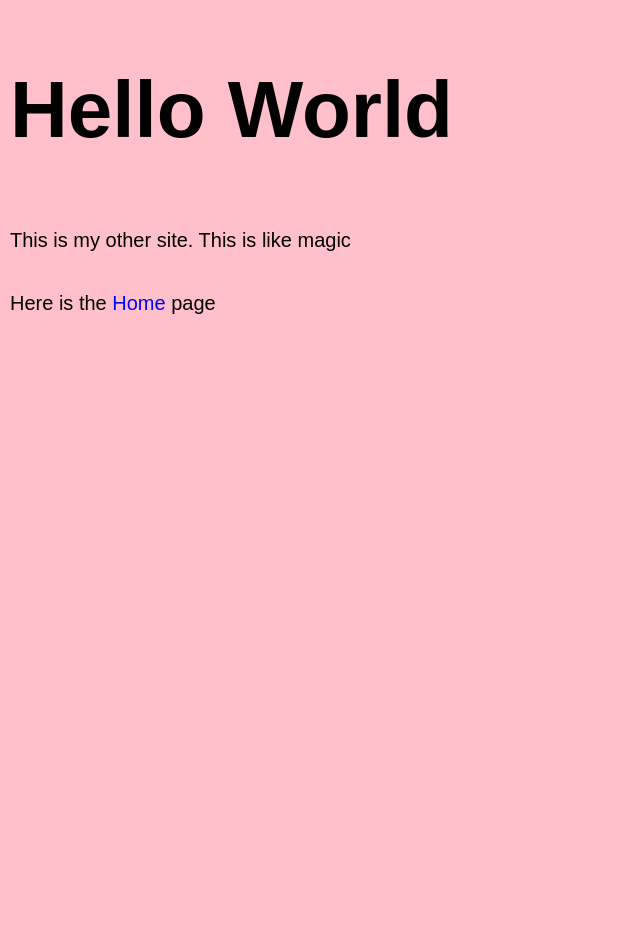
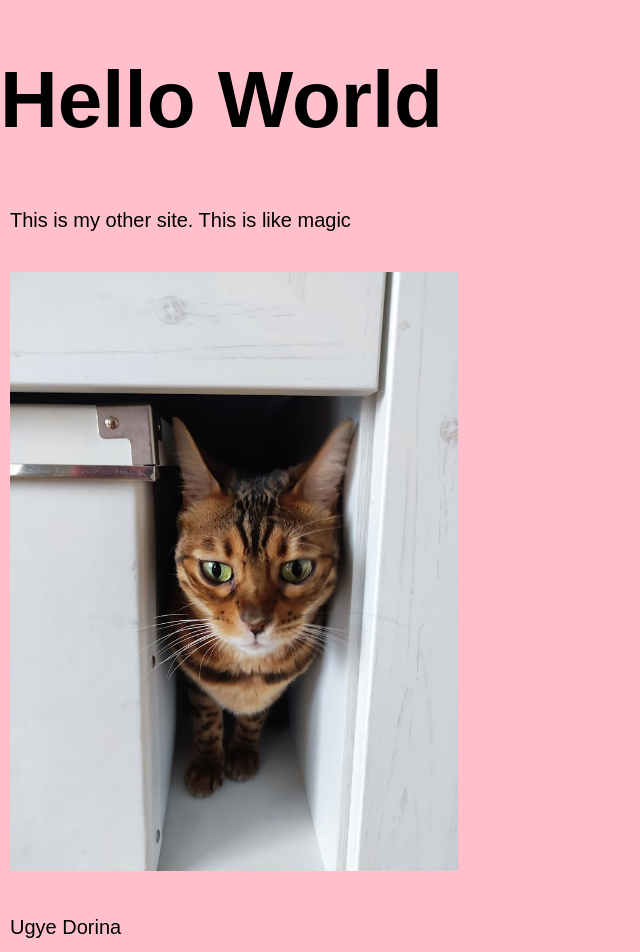
Before and after one commit to lordcsomi/lordcsomi.github.io, a plain HTML site: page alpage.html in a window 1280 px wide. Shown: the top 952 px of the page, without its empty margins (0-640 px from the left). Before the commit the page ends 800 px from the top, so only its background shows below. Drawn offline with Linux system fonts and the light colour scheme.

Commit message:
fixed the images or not

```diff
--- a/alpage.html
+++ b/alpage.html
@@ -9,6 +9,8 @@
 <body>
     <h1>Hello World</h1>
     <p> This is my other site. This is like magic</p>
+    <img src="images/dorina1.jpg" alt="Dorina the cat">
+    <p>Ugye Dorina</p>
     <p> Here is the <a href="index.html"> Home </a> page </p>
 </body>
 </html>
--- a/css/al_style.css
+++ b/css/al_style.css
@@ -1,6 +1,5 @@
 h1 {
 	font-size: 80px;
-	padding: 10px;
 }
 p {
     font-size: 20px;
@@ -10,6 +9,11 @@ a {
 	color: blue;
 	text-decoration: none;
 }
+img {
+    width: 35%;
+    height: auto;
+    padding: 10px;
+}
 body {
     background: pink;
 }
--- a/css/style.css
+++ b/css/style.css
@@ -1,6 +1,6 @@
 
 body {
-	background: url('../images/dorina3.jpg');
+	background: url('../images/city.jpg');
 	/* the follow is the code to have the image display as a full page */
 	background-position: center;
 	background-attachment: fixed;
```
